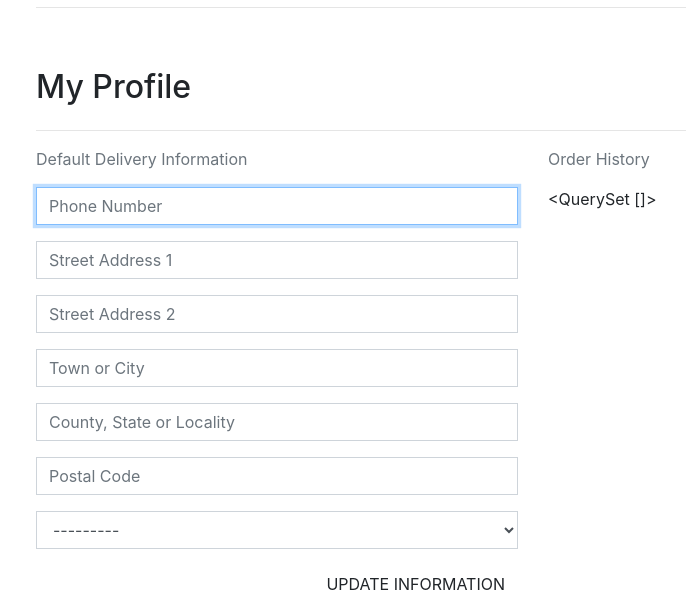
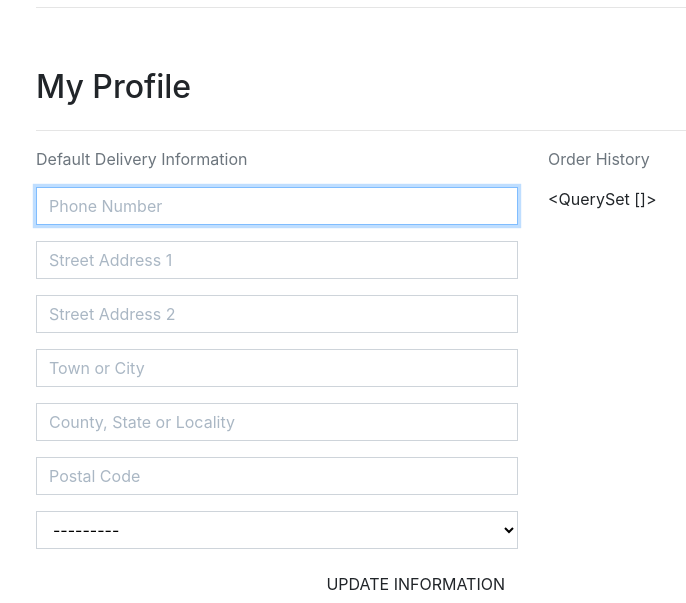
Before and after one commit to cosminaserbanica/CI-MS4-UrbanSketch, a Django app: page /profile/ in a window 1280 px wide. Shown: the part 209-812 px from the top of the page, without its empty margins (107-793 px from the left). Run offline with Django 3.2, Linux system fonts and the light colour scheme; the visitor is signed in with stand-in values (Sample User, id 1); data comes from the database, SQL or seed files in the repository; data that the repository does not hold is empty; some libraries are stand-ins or nearby versions.

Commit message:
Style user profile form

```diff
--- a/static/css/base.css
+++ b/static/css/base.css
@@ -319,6 +319,23 @@ select option[value=""] {
     color: #aab7c4;
 }
 
+#profile-update-form .form-control {
+  color: #000;
+}
+
+#profile-update-form input::placeholder {
+  color: #aab7c4;
+}
+
+#id_default_country,
+#id_default_country option:not(:first-child) {
+  color: #000;
+}
+
+#id_default_country option:first-child {
+  color: #aab7c4;
+}
+
 @media screen and (max-width: 500px) {
   .logo-img {
     width: 90%;
```
